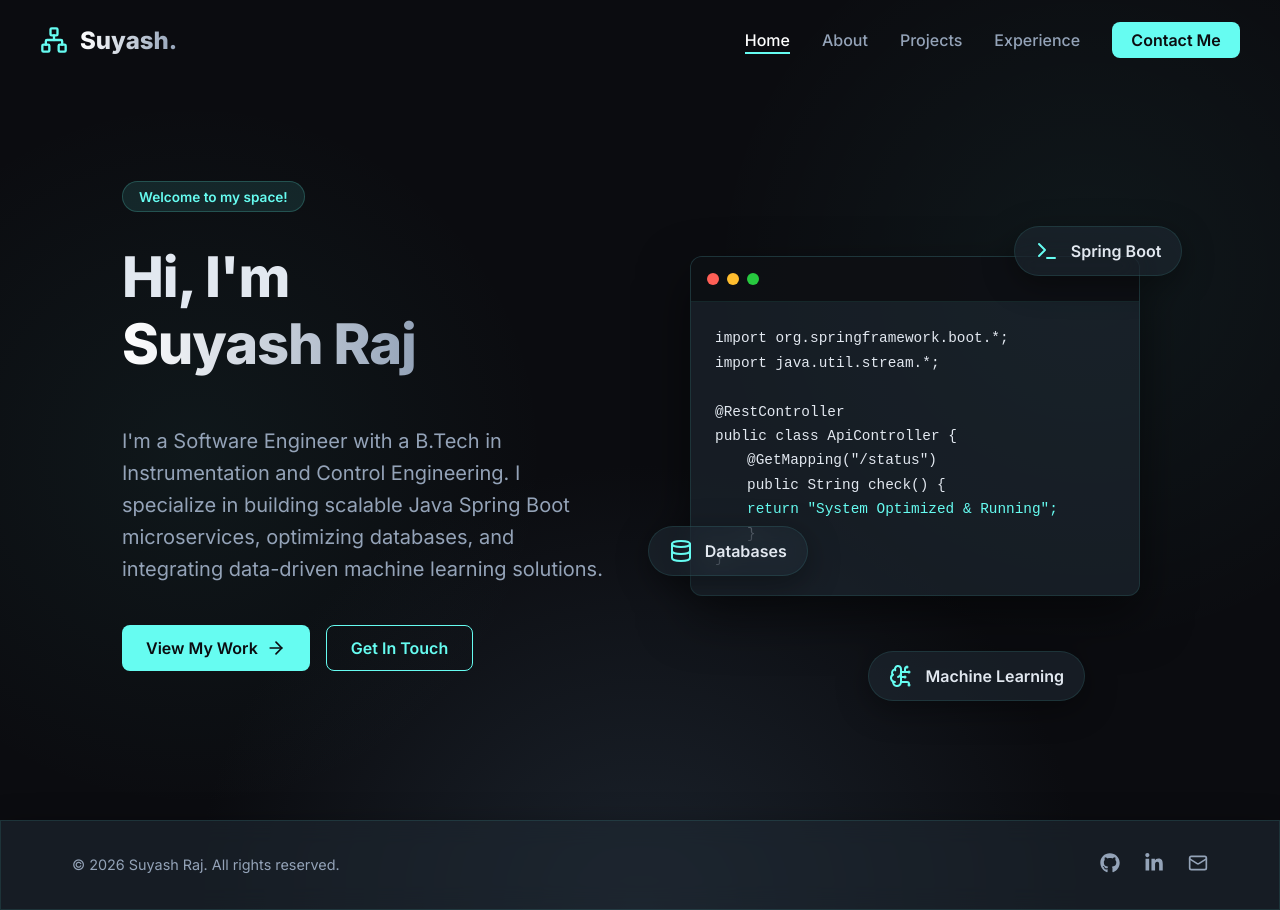
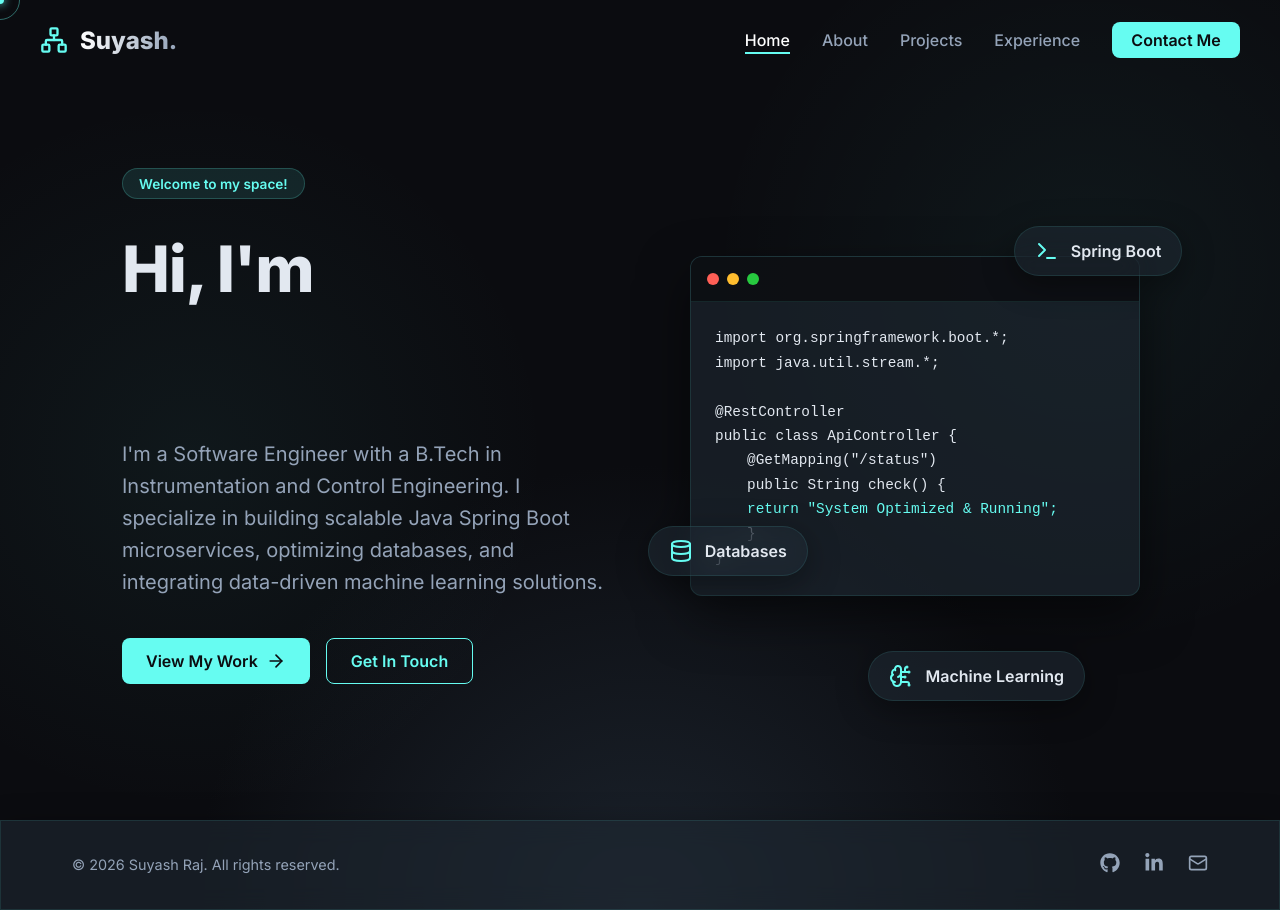
Before and after one commit to Razzsuyash/Portfolios, a React (Vite) app: page / in a window 1280 px wide. Built offline with nearby package versions, Linux system fonts and the light colour scheme.

Commit message:
Add custom cursor, tilt, and particles

```diff
--- a/package.json
+++ b/package.json
@@ -10,11 +10,15 @@
     "preview": "vite preview"
   },
   "dependencies": {
+    "@tsparticles/react": "^3.0.0",
+    "@tsparticles/slim": "^3.9.1",
     "lucide-react": "^1.7.0",
     "react": "^19.2.4",
     "react-dom": "^19.2.4",
     "react-icons": "^5.6.0",
-    "react-router-dom": "^7.14.0"
+    "react-router-dom": "^7.14.0",
+    "react-tilt": "^1.0.2",
+    "typewriter-effect": "^2.22.0"
   },
   "devDependencies": {
     "@eslint/js": "^9.39.4",
--- a/src/App.jsx
+++ b/src/App.jsx
@@ -7,12 +7,16 @@ import About from './pages/About';
 import Projects from './pages/Projects';
 import Experience from './pages/Experience';
 import Contact from './pages/Contact';
+import CustomCursor from './components/CustomCursor';
+import ParticlesBackground from './components/ParticlesBackground';
 import './App.css';
 
 function App() {
   return (
     <Router>
       <div className="app-wrapper">
+        <CustomCursor />
+        <ParticlesBackground />
         <Navbar />
         <main>
           <Routes>
--- /dev/null
+++ b/src/components/CustomCursor.css
@@ -0,0 +1,34 @@
+.cursor-dot {
+  position: fixed;
+  width: 8px;
+  height: 8px;
+  background-color: var(--accent-color);
+  border-radius: 50%;
+  pointer-events: none; /* Let clicks pass through */
+  z-index: 9999;
+  transform: translate(-50%, -50%);
+  transition: opacity 0.2s ease;
+  box-shadow: 0 0 10px var(--accent-color);
+}
+
+.cursor-outline {
+  position: fixed;
+  width: 40px;
+  height: 40px;
+  border: 1px solid rgba(102, 252, 241, 0.4);
+  border-radius: 50%;
+  pointer-events: none;
+  z-index: 9998;
+  transform: translate(-50%, -50%);
+  transition: width 0.2s ease, height 0.2s ease, background-color 0.2s ease;
+  /* Smooth trailing effect using transition on positioning isn't possible,
+     but keeping the outline decoupled slightly looks nice. */
+}
+
+/* When hovering over a link or button */
+.cursor-outline.hovering {
+  width: 60px;
+  height: 60px;
+  background-color: rgba(102, 252, 241, 0.1);
+  border-color: rgba(102, 252, 241, 0.8);
+}
--- /dev/null
+++ b/src/components/CustomCursor.jsx
@@ -0,0 +1,61 @@
+import React, { useState, useEffect } from 'react';
+import './CustomCursor.css';
+
+const CustomCursor = () => {
+  const [position, setPosition] = useState({ x: 0, y: 0 });
+  const [isHovering, setIsHovering] = useState(false);
+  const [isMobile, setIsMobile] = useState(false);
+
+  useEffect(() => {
+    // Disable on touch devices
+    if ('ontouchstart' in window || navigator.maxTouchPoints > 0) {
+      setIsMobile(true);
+      return;
+    }
+
+    const onMouseMove = (e) => {
+      setPosition({ x: e.clientX, y: e.clientY });
+    };
+
+    const handleMouseOver = (e) => {
+      // If hovering over a clickable element, expand cursor
+      if (
+        e.target.tagName.toLowerCase() === 'a' ||
+        e.target.tagName.toLowerCase() === 'button' ||
+        e.target.closest('a') !== null ||
+        e.target.closest('button') !== null ||
+        e.target.classList.contains('nav-link') ||
+        e.target.classList.contains('icon-link')
+      ) {
+        setIsHovering(true);
+      } else {
+        setIsHovering(false);
+      }
+    };
+
+    window.addEventListener('mousemove', onMouseMove);
+    window.addEventListener('mouseover', handleMouseOver);
+
+    return () => {
+      window.removeEventListener('mousemove', onMouseMove);
+      window.removeEventListener('mouseover', handleMouseOver);
+    };
+  }, []);
+
+  if (isMobile) return null;
+
+  return (
+    <>
+      <div
+        className="cursor-dot"
+        style={{ left: `${position.x}px`, top: `${position.y}px` }}
+      />
+      <div
+        className={`cursor-outline ${isHovering ? 'hovering' : ''}`}
+        style={{ left: `${position.x}px`, top: `${position.y}px` }}
+      />
+    </>
+  );
+};
+
+export default CustomCursor;
--- /dev/null
+++ b/src/components/ParticlesBackground.jsx
@@ -0,0 +1,96 @@
+import { useCallback } from "react";
+import Particles from "@tsparticles/react";
+import { loadSlim } from "@tsparticles/slim";
+
+const ParticlesBackground = () => {
+    const particlesInit = useCallback(async engine => {
+        // loadSlim is a very lightweight configuration bundle
+        await loadSlim(engine);
+    }, []);
+
+    const particlesLoaded = useCallback(async container => {
+        // Empty callback if needed
+    }, []);
+
+    return (
+        <Particles
+            id="tsparticles"
+            init={particlesInit}
+            loaded={particlesLoaded}
+            options={{
+                background: {
+                    color: {
+                        value: "transparent",
+                    },
+                },
+                fpsLimit: 60,
+                interactivity: {
+                    events: {
+                        onHover: {
+                            enable: true,
+                            mode: "grab", // Network lines connect to cursor
+                        },
+                        resize: true,
+                    },
+                    modes: {
+                        grab: {
+                            distance: 140,
+                            links: {
+                                opacity: 0.5,
+                            },
+                        },
+                    },
+                },
+                particles: {
+                    color: {
+                        value: "#66fcf1",
+                    },
+                    links: {
+                        color: "#45a29e",
+                        distance: 150,
+                        enable: true,
+                        opacity: 0.2,
+                        width: 1,
+                    },
+                    move: {
+                        direction: "none",
+                        enable: true,
+                        outModes: {
+                            default: "bounce",
+                        },
+                        random: false,
+                        speed: 1,
+                        straight: false,
+                    },
+                    number: {
+                        density: {
+                            enable: true,
+                            area: 800,
+                        },
+                        value: 40,
+                    },
+                    opacity: {
+                        value: 0.4,
+                    },
+                    shape: {
+                        type: "circle",
+                    },
+                    size: {
+                        value: { min: 1, max: 3 },
+                    },
+                },
+                detectRetina: true,
+            }}
+            style={{
+              position: "fixed",
+              top: 0,
+              left: 0,
+              width: "100%",
+              height: "100%",
+              zIndex: -1, /* Strictly push to very back */
+            }}
+        />
+    );
+};
+
+export default ParticlesBackground;
--- a/src/components/ProjectCard.jsx
+++ b/src/components/ProjectCard.jsx
@@ -1,10 +1,12 @@
 import React from 'react';
+import { Tilt } from 'react-tilt';
 import { ExternalLink } from 'lucide-react';
 import { FaGithub } from 'react-icons/fa';
 import './ProjectCard.css';
 
 const ProjectCard = ({ title, description, tags, githubLink, liveLink, image, delay }) => {
   return (
+    <Tilt options={{ max: 15, scale: 1.02, transition: true }} style={{ height: '100%' }}>
       <div className={`project-card glass animate-fade-in delay-${delay}`}>
         <div className="project-image-container">
           <div className="project-placeholder">
@@ -33,6 +35,7 @@ const ProjectCard = ({ title, description, tags, githubLink, liveLink, image, de
           </div>
         </div>
       </div>
+    </Tilt>
   );
 };
 
--- a/src/index.css
+++ b/src/index.css
@@ -132,7 +132,7 @@ h1, h2, h3, h4, h5, h6 {
 }
 
 h1 {
-  font-size: 3.5rem;
+  font-size: clamp(2.5rem, 6vw, 4rem);
   font-weight: 800;
   letter-spacing: -0.02em;
 }
--- a/src/pages/About.jsx
+++ b/src/pages/About.jsx
@@ -1,4 +1,5 @@
 import React from 'react';
+import { Tilt } from 'react-tilt';
 import { Code, Database, Terminal, Server } from 'lucide-react';
 import './About.css';
 
@@ -42,7 +43,8 @@ const About = () => {
           <h3 className="delay-200" style={{ marginBottom: '1.5rem' }}>Technical Arsenal</h3>
           <div className="skills-grid">
             {skills.map((skillGroup, idx) => (
-              <div key={idx} className={`skill-card glass delay-${100 * (idx+2)}`}>
+              <Tilt key={idx} options={{ max: 15, scale: 1.05, transition: true }}>
+                <div className={`skill-card glass delay-${100 * (idx+2)}`} style={{ height: '100%' }}>
                   <div className="skill-header">
                     {idx === 0 && <Code size={20} className="text-accent" />}
                     {idx === 1 && <Terminal size={20} className="text-accent" />}
@@ -56,6 +58,7 @@ const About = () => {
                     ))}
                   </div>
                 </div>
+              </Tilt>
             ))}
           </div>
         </div>
--- a/src/pages/Home.jsx
+++ b/src/pages/Home.jsx
@@ -1,5 +1,6 @@
 import React from 'react';
 import { NavLink } from 'react-router-dom';
+import Typewriter from 'typewriter-effect';
 import { ArrowRight, Database, BrainCircuit, Terminal } from 'lucide-react';
 import './Home.css';
 
@@ -9,9 +10,17 @@ const Home = () => {
       <section className="hero-section">
         <div className="hero-content animate-fade-in">
           <div className="hero-badge delay-100">Welcome to my space!</div>
-          <h1 className="delay-200">
+          <h1 className="delay-200" style={{ minHeight: '120px' }}>
             Hi, I'm <br />
-            <span className="text-gradient">Suyash Raj</span>
+            <span className="text-gradient">
+              <Typewriter
+                options={{
+                  strings: ['Suyash Raj', 'a Software Engineer', 'a Problem Solver', 'a Backend Developer'],
+                  autoStart: true,
+                  loop: true,
+                }}
+              />
+            </span>
           </h1>
           <p className="hero-subtitle delay-300">
             I'm a Software Engineer with a B.Tech in Instrumentation and Control Engineering.
```
Also changed, not shown: 1 other file (tests, documents, lock files or other folders). Lines whose indentation alone changed are shown as unchanged.
